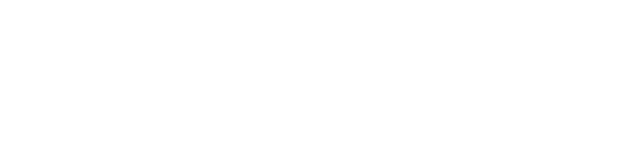
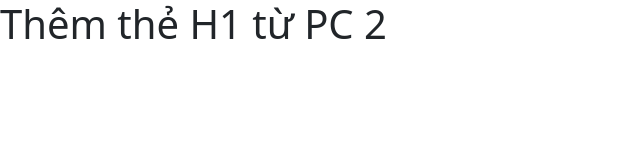
Before and after one commit to HungNguyen2318/Train_github, a plain HTML site: page index.html in a window 1280 px wide. Shown: the whole page, without its empty margins (0-640 px from the left). Drawn offline with nearby package versions, Linux system fonts and the light colour scheme.

Commit message:
thêm thẻ h1 từ PC2

```diff
--- a/index.html
+++ b/index.html
@@ -14,7 +14,7 @@
 </head>
 
 <body>
-
+  <h1>Thêm thẻ H1 từ PC 2</h1>
   <!-- Bootstrap JavaScript Libraries -->
   <script src="https://cdn.jsdelivr.net/npm/@popperjs/core@2.11.6/dist/umd/popper.min.js"
     integrity="sha384-oBqDVmMz9ATKxIep9tiCxS/Z9fNfEXiDAYTujMAeBAsjFuCZSmKbSSUnQlmh/jp3" crossorigin="anonymous">
```
